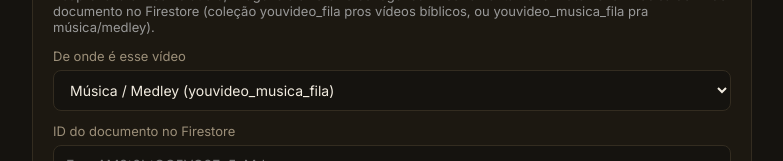
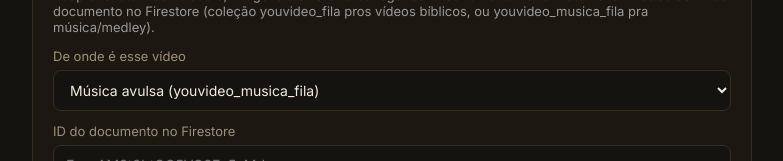
Before and after one commit to andersonveloso0503-cmyk/youvideo, a Next.js app: page /reformatar in a window 1280 px wide. Shown: the part 226-387 px from the top of the page, without its empty margins (248-1031 px from the left). Built offline with nearby package versions, Linux system fonts and the light colour scheme.

Commit message:
Add files via upload

```diff
--- a/pages/reformatar.js
+++ b/pages/reformatar.js
@@ -93,7 +93,8 @@ export default function Reformatar() {
 
         <label>De onde é esse vídeo</label>
         <select value={colecao} onChange={(e) => setColecao(e.target.value)}>
-          <option value="musica_fila">Música / Medley (youvideo_musica_fila)</option>
+          <option value="musica_fila">Música avulsa (youvideo_musica_fila)</option>
+          <option value="medley">Medley original (youvideo_medley)</option>
           <option value="fila">Vídeo bíblico narrado (youvideo_fila)</option>
         </select>
 
```
